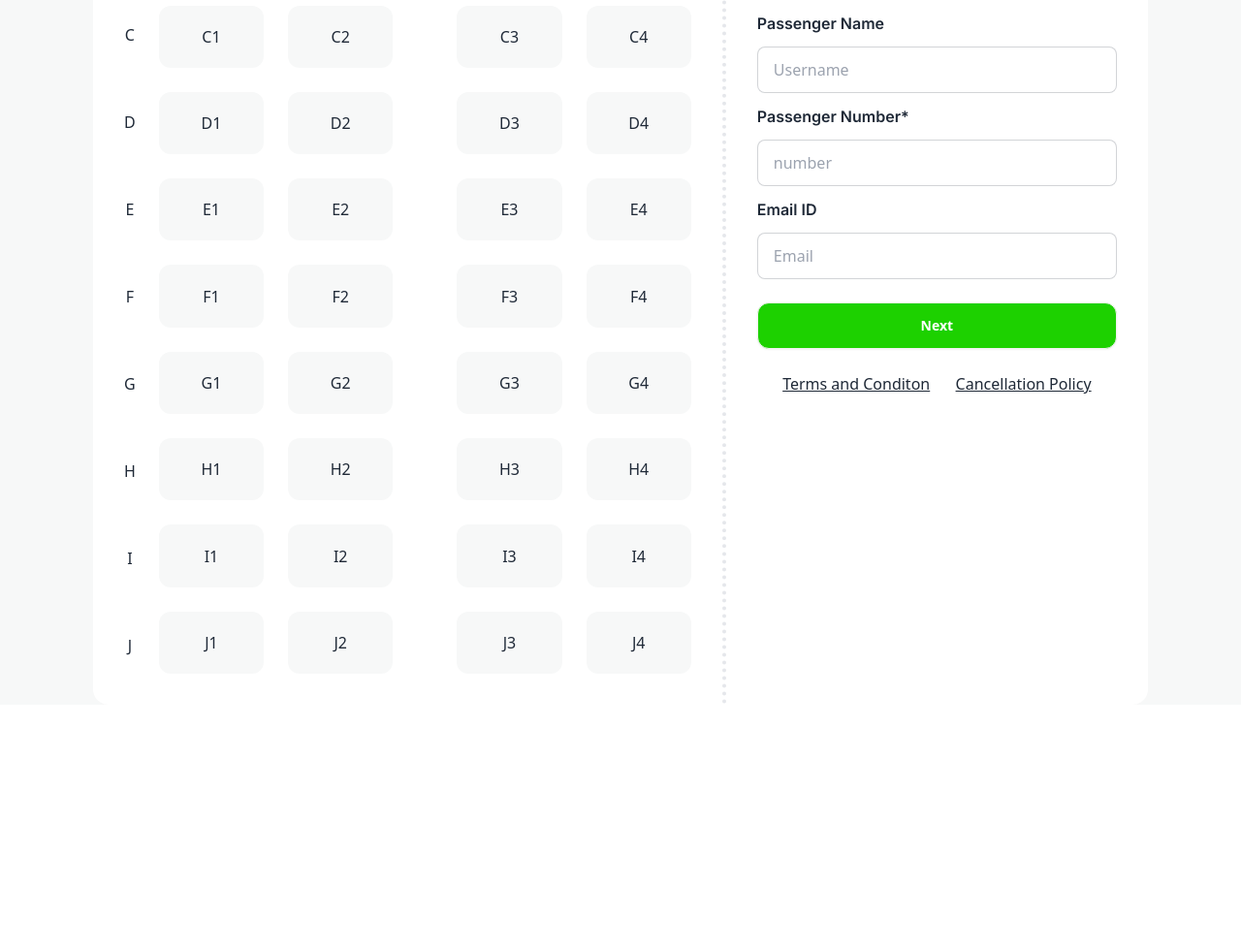
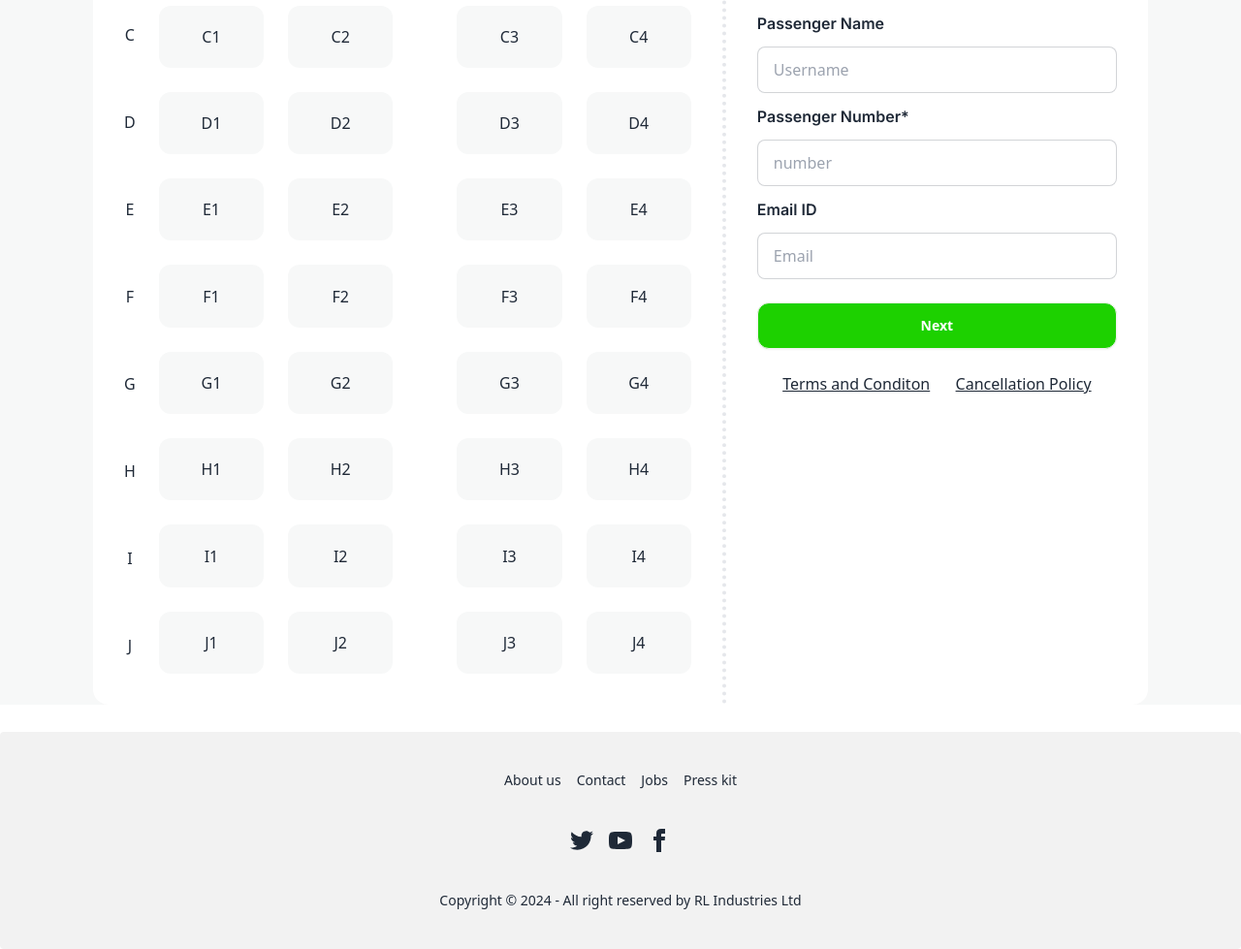
Before and after one commit to riyajul505/PH-A5, a plain HTML site: page index.html in a window 1280 px wide. Shown: the part 2266-3245 px from the top of the page at 97% size. Before the commit the page ends 3137 px from the top, so only its background shows below. Drawn offline with nearby package versions, Linux system fonts and the light colour scheme.

Commit message:
all done

```diff
--- a/index.html
+++ b/index.html
@@ -206,7 +206,7 @@
                   />
                   <div class="ml-4">
                     <p class="font-raleway font-bold text-[32px]">
-                      Greenline Paribahan
+                      R-Route Paribahan
                     </p>
                     <span
                       class="font-inter text-lg font-normal text-[#03071299]"
@@ -285,7 +285,7 @@
             </div>
           </div>
           <!-- Seat and Form Section -->
-          <div class="mt-6 flex bg-white rounded-2xl w-full">
+          <div class="mt-6 flex bg-white rounded-2xl w-full mb-7">
             <!-- Left Side -->
             <div class="w-[60%] space-y-4 p-8 border-r-4 border-dotted">
               <h1 class="font-raleway text-2xl font-semibold">Select Your Seat</h1>
@@ -695,9 +695,27 @@
           </div>
         </div>
       </section>
-
-      <br /><br /><br /><br /><br /><br />
     </main>
+    <footer class="">
+      <footer class="footer footer-center p-10 bg-base-200 text-base-content rounded">
+        <nav class="grid grid-flow-col gap-4">
+          <a class="link link-hover">About us</a>
+          <a class="link link-hover">Contact</a>
+          <a class="link link-hover">Jobs</a>
+          <a class="link link-hover">Press kit</a>
+        </nav>
+        <nav>
+          <div class="grid grid-flow-col gap-4">
+            <a><svg xmlns="http://www.w3.org/2000/svg" width="24" height="24" viewBox="0 0 24 24" class="fill-current"><path d="M24 4.557c-.883.392-1.832.656-2.828.775 1.017-.609 1.798-1.574 2.165-2.724-.951.564-2.005.974-3.127 1.195-.897-.957-2.178-1.555-3.594-1.555-3.179 0-5.515 2.966-4.797 6.045-4.091-.205-7.719-2.165-10.148-5.144-1.29 2.213-.669 5.108 1.523 6.574-.806-.026-1.566-.247-2.229-.616-.054 2.281 1.581 4.415 3.949 4.89-.693.188-1.452.232-2.224.084.626 1.956 2.444 3.379 4.6 3.419-2.07 1.623-4.678 2.348-7.29 2.04 2.179 1.397 4.768 2.212 7.548 2.212 9.142 0 14.307-7.721 13.995-14.646.962-.695 1.797-1.562 2.457-2.549z"></path></svg></a>
+            <a><svg xmlns="http://www.w3.org/2000/svg" width="24" height="24" viewBox="0 0 24 24" class="fill-current"><path d="M19.615 3.184c-3.604-.246-11.631-.245-15.23 0-3.897.266-4.356 2.62-4.385 8.816.029 6.185.484 8.549 4.385 8.816 3.6.245 11.626.246 15.23 0 3.897-.266 4.356-2.62 4.385-8.816-.029-6.185-.484-8.549-4.385-8.816zm-10.615 12.816v-8l8 3.993-8 4.007z"></path></svg></a>
+            <a><svg xmlns="http://www.w3.org/2000/svg" width="24" height="24" viewBox="0 0 24 24" class="fill-current"><path d="M9 8h-3v4h3v12h5v-12h3.642l.358-4h-4v-1.667c0-.955.192-1.333 1.115-1.333h2.885v-5h-3.808c-3.596 0-5.192 1.583-5.192 4.615v3.385z"></path></svg></a>
+          </div>
+        </nav>
+        <aside>
+          <p>Copyright © 2024 - All right reserved by RL Industries Ltd</p>
+        </aside>
+      </footer>
+    </footer>
     <script src="script.js"></script>
   </body>
 </html>
```
